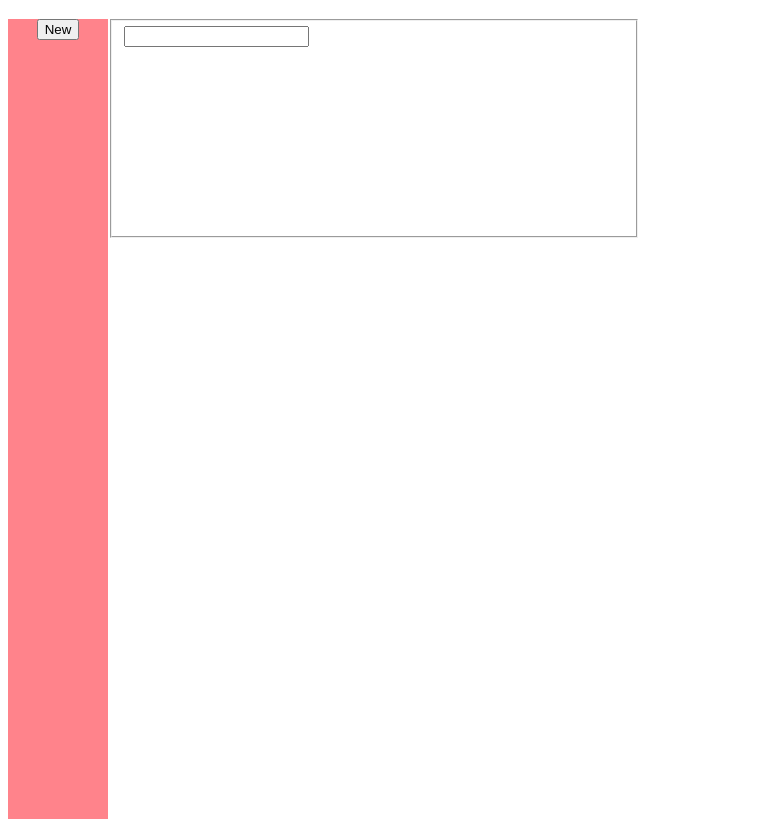
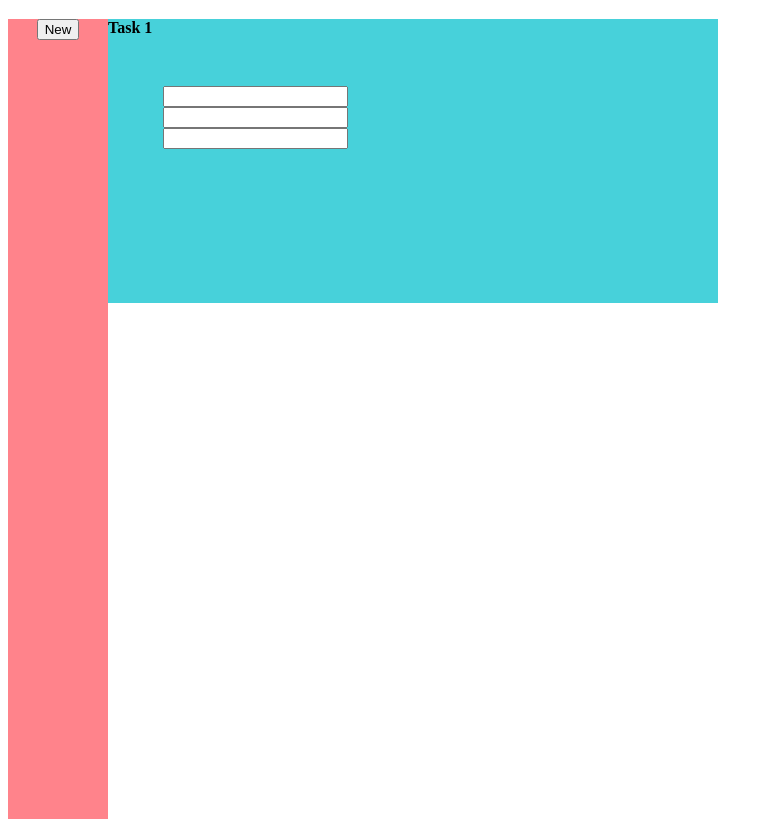
Before and after one commit to Michi0808/todo-app, a plain HTML site: page index.html in a window 1280 px wide. Shown: the part 61-888 px from the top of the page, without its empty margins (0-773 px from the left). Drawn offline with Linux system fonts and the light colour scheme.

Commit message:
Add list in form

```diff
--- a/index.html
+++ b/index.html
@@ -14,8 +14,13 @@
         </aside>
         <main>
             <form>
+                <legend>Task 1</legend>
                 <fieldset class="task_field">
-                    <input id=task name=task>
+                    <ul>
+                        <li><input id=task name=task></li>
+                        <li><input id=task name=task></li>
+                        <li><input id=task name=task></li>
+                    </ul>
                 </fieldset>
             </form>
         </main>
--- a/style.css
+++ b/style.css
@@ -8,8 +8,39 @@
     min-height: 100vh;
 }
 
+form {
+  background-color: #47d1da;
+  color: black;
+}
+
 aside {
     text-align: center;
     width: 100px;
     background-color:#ff838b;
 }
+
+legend {
+    font-weight: bold;
+    float: left;
+    margin-bottom: .5em;
+    width: 100%;
+}
+
+fieldset, legend {
+  margin: 0;
+  padding: 0;
+}
+fieldset {
+  border: thin solid #47d1da;
+  margin: 0 auto;
+  padding: 2em;
+  width: 75%;
+}
+
+ul{
+  padding-left:0;
+}
+
+li{
+  list-style:none;
+}
```
